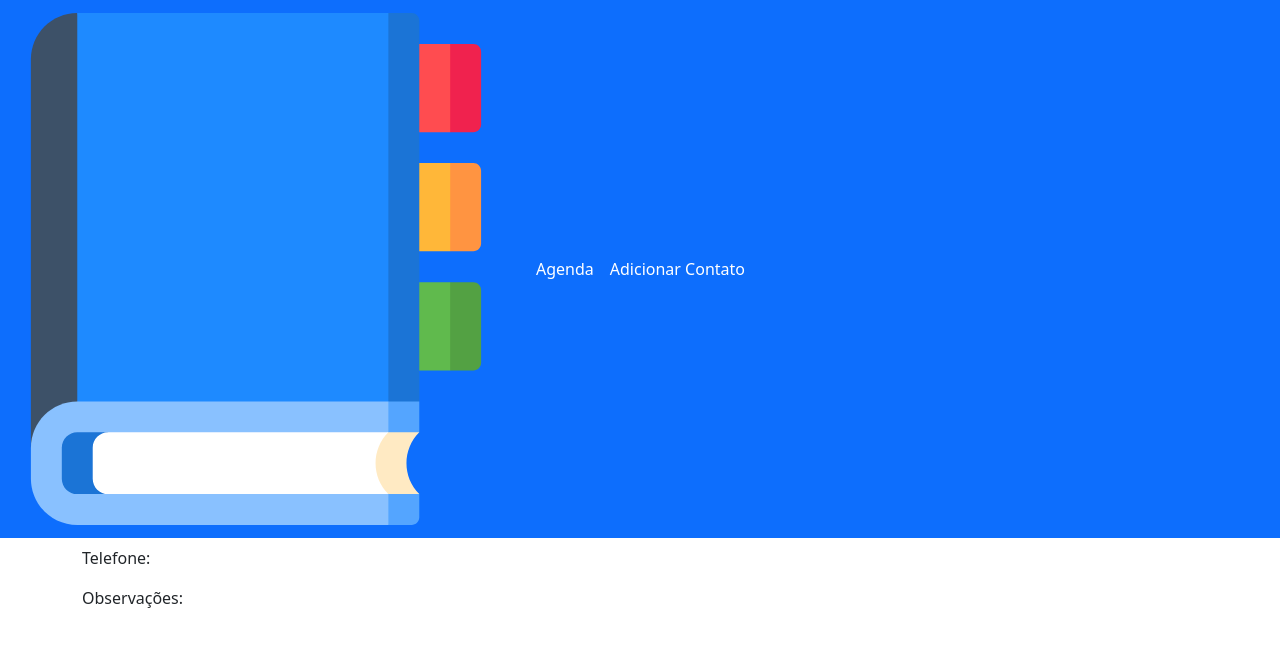
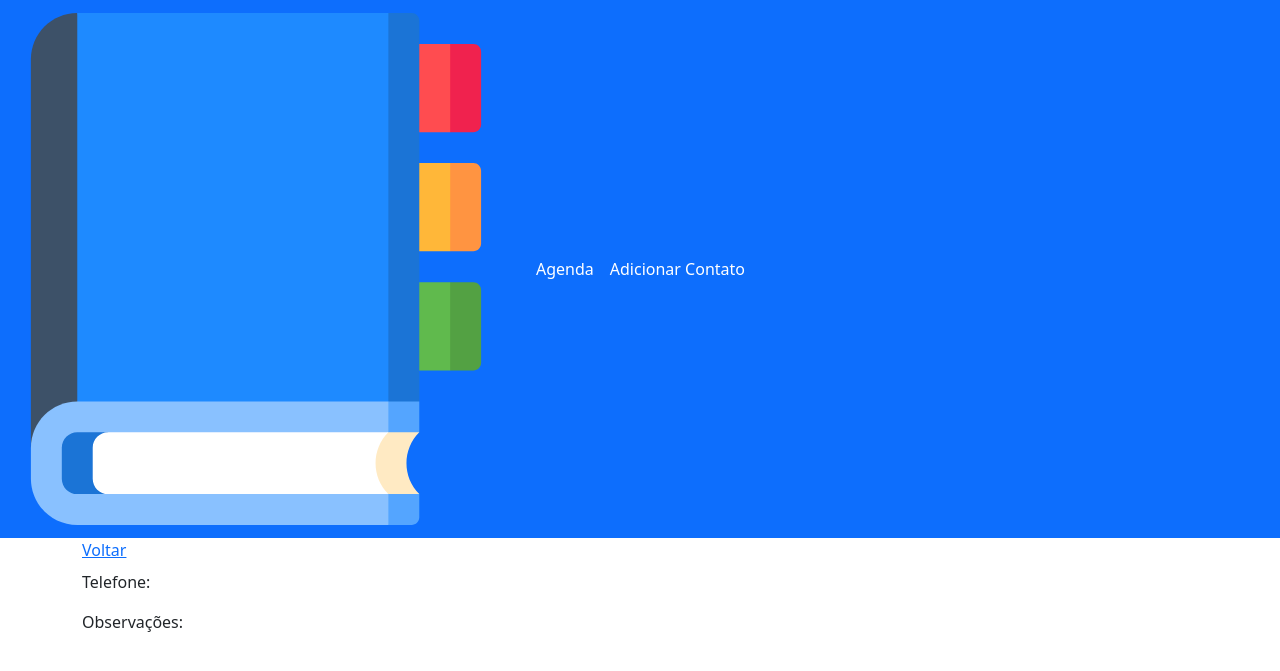
Before and after one commit to carlos-e-vieira/agenda-de-contato-php-pdo-mysql, a PHP site: page /show.php in a window 1280 px wide. Shown: the top 671 px of the page. Run offline with PHP 8.4, Linux system fonts and the light colour scheme; data that the repository does not hold is empty.

Commit message:
added back btn component

```diff
--- a/show.php
+++ b/show.php
@@ -3,6 +3,8 @@
 ?>
 
 <div class="container" id="view-contact-container">
+    <?php include_once('templates/backbtn.php'); ?>
+
     <h1 id="main-title"><?= $contact['name'] ?></h1>
     <p class="bold">Telefone:</p>
     <p><?= $contact['phone'] ?></p>
--- /dev/null
+++ b/templates/backbtn.php
@@ -0,0 +1,3 @@
+<div id="back-link-container">
+    <a href="<?= $BASE_URL ?>/index.php" id="back-link">Voltar</a>
+</div>
```
